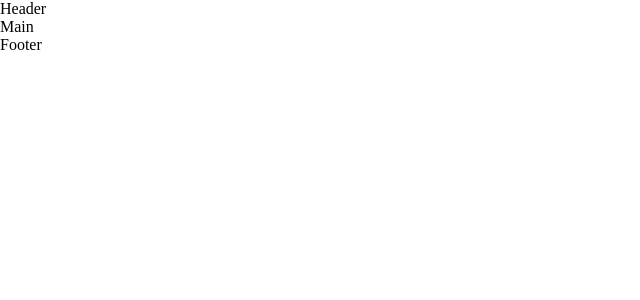
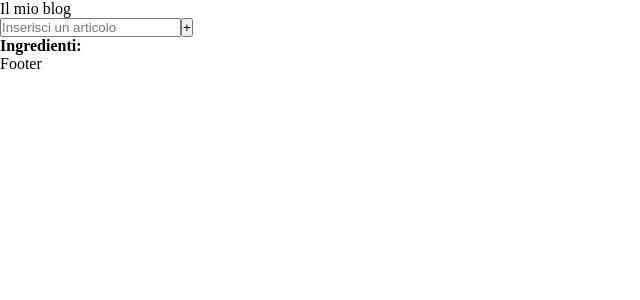
Before and after one commit to JohnQuimson/react-form-blog, a React (Vite) app: page / in a window 1280 px wide. Shown: the top 300 px of the page, without its empty margins (0-640 px from the left). Built offline with nearby package versions, Linux system fonts and the light colour scheme.

Commit message:
feat: form

```diff
--- a/src/components/Header.jsx
+++ b/src/components/Header.jsx
@@ -1,7 +1,7 @@
 import React from 'react';
 
 const Header = () => {
-  return <div>Header</div>;
+  return <div>Il mio blog</div>;
 };
 
 export default Header;
--- a/src/components/Main.jsx
+++ b/src/components/Main.jsx
@@ -1,7 +1,36 @@
-import React from 'react';
+import React, { useState } from 'react';
 
 const Main = () => {
-  return <div>Main</div>;
+  const [article, setArticle] = useState([]);
+  const [articleTitle, setArticleTitle] = useState('');
+
+  const handleSubmit = (e) => {
+    e.preventDefault();
+    setArticle((array) => [...array, articleTitle]);
+    setArticleTitle('');
+  };
+
+  return (
+    <div>
+      <form onSubmit={handleSubmit}>
+        <input
+          type="text"
+          placeholder="Inserisci un articolo"
+          value={articleTitle}
+          onChange={(e) => setArticleTitle(e.target.value)}
+        />
+        <button>+</button>
+      </form>
+      <p>
+        <strong>Ingredienti:</strong>
+      </p>
+      <ul>
+        {article.map((article, index) => (
+          <li key={`article${index}`}>{article}</li>
+        ))}
+      </ul>
+    </div>
+  );
 };
 
 export default Main;
```
